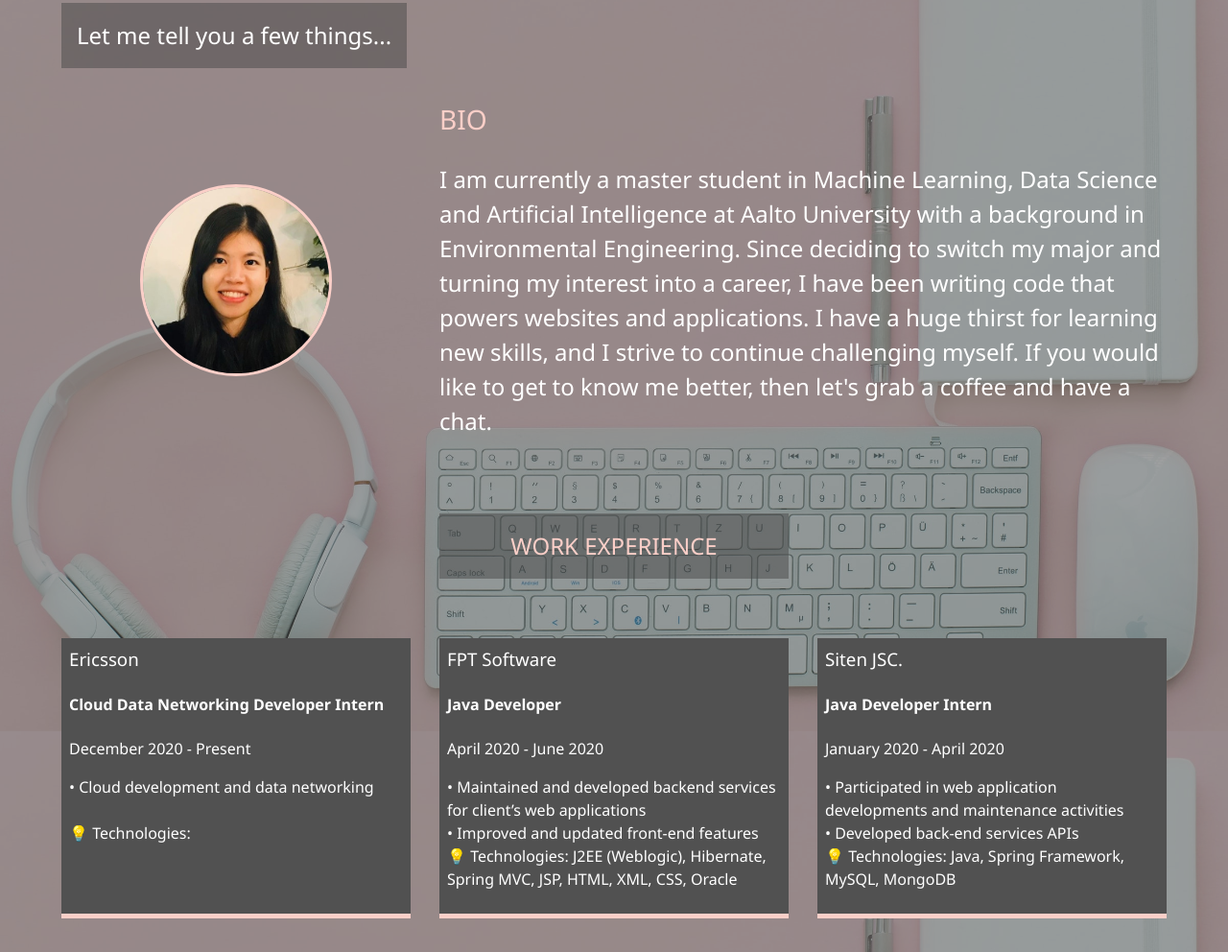
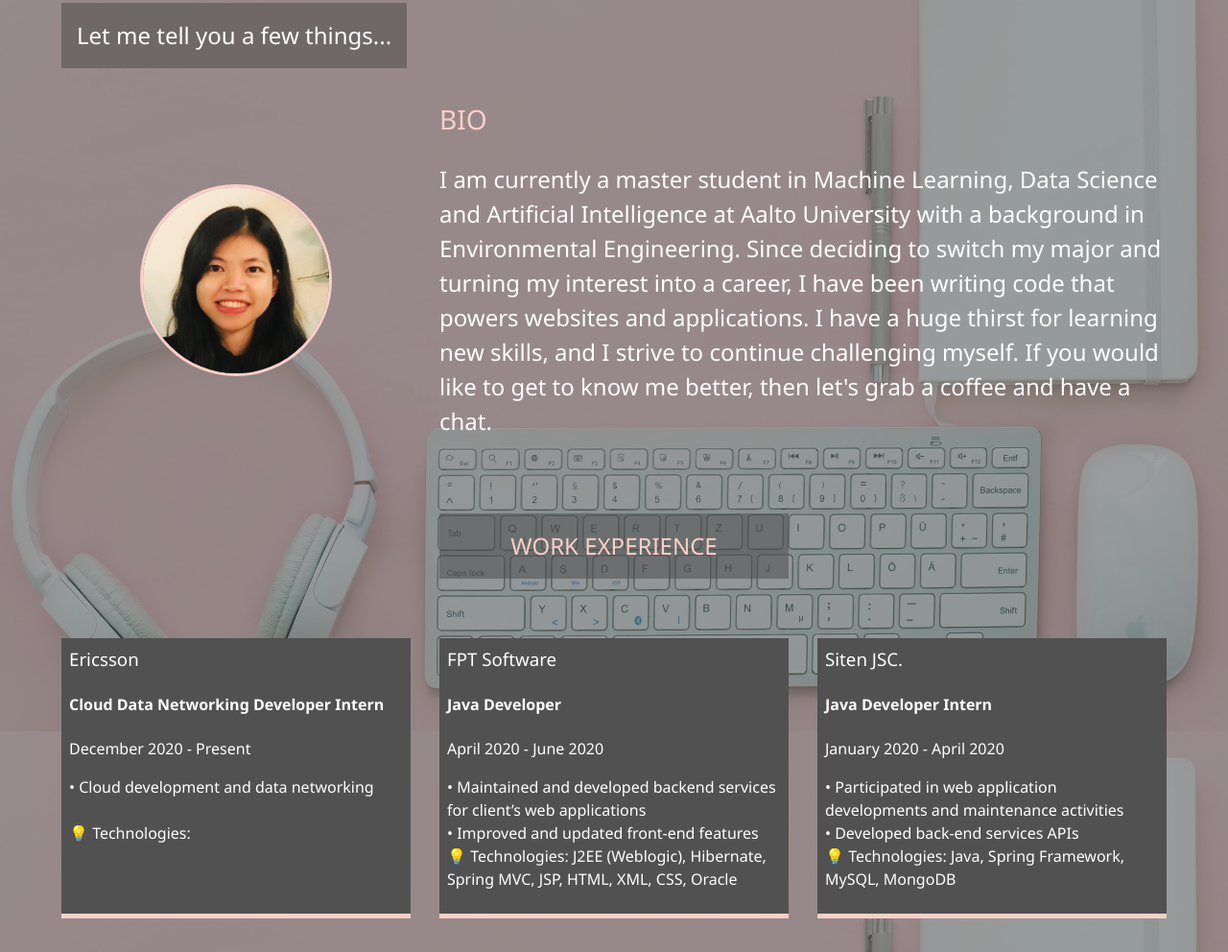
Before and after one commit to khalinguy/khalinguy.github.io, a website: page index.html in a window 1280 px wide. Shown: the part 945-1937 px from the top of the page at 96% size. Drawn offline with Linux system fonts and the light colour scheme.

Commit message:
new portrait pic

```diff
--- a/index.html
+++ b/index.html
@@ -96,7 +96,7 @@
                 Let me tell you a few things...
             </h2>
             <div class="about-info">
-                <img src="dist/img/portrait_small.jpeg" alt="Khanh Linh Nguyen" class="bio-image">
+                <img src="dist/img/portrait_new.jpg" alt="Khanh Linh Nguyen" class="bio-image">
 
                 <div class="bio">
                     <h3 class="text-secondary">BIO</h3>
```
Also changed, not shown: dist/img/portrait_new.jpg (added).
